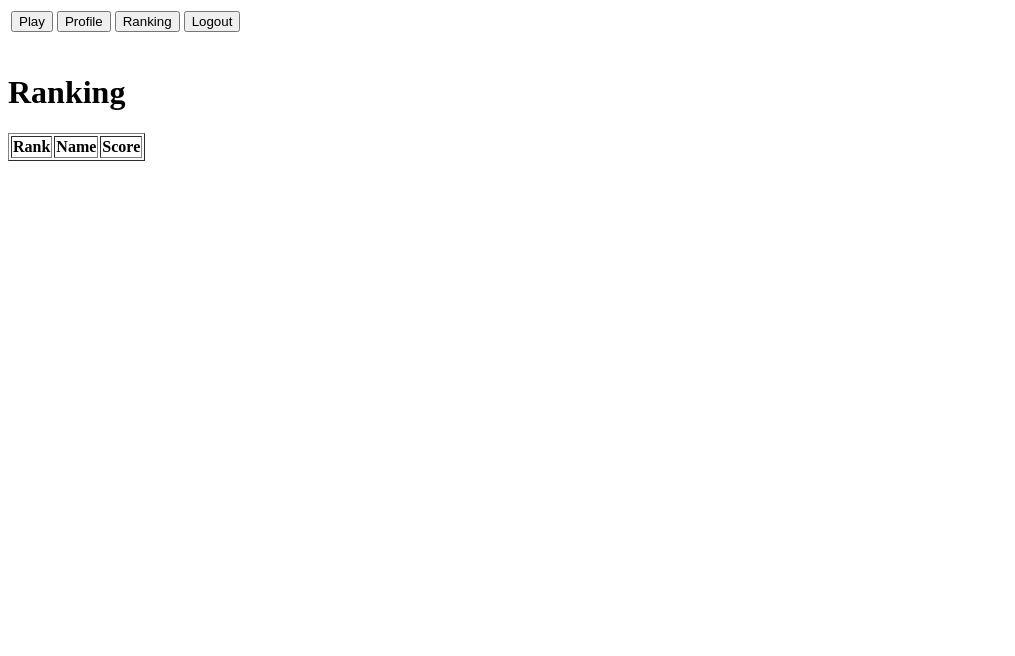
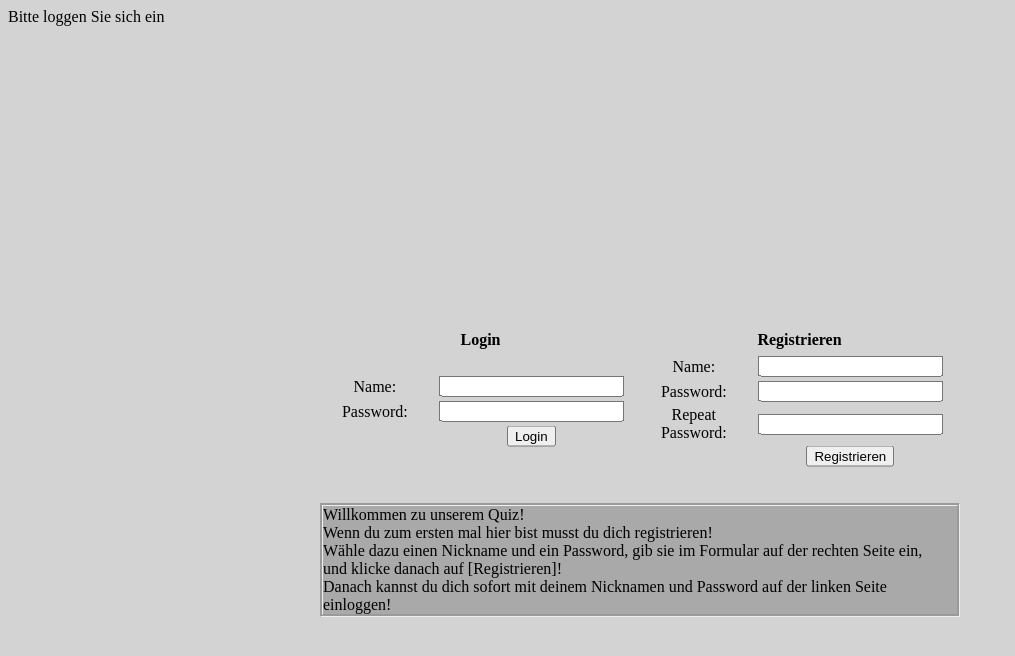
Before and after one commit to scriptprogramming/game_dev, a PHP site: page /ranking.php in a window 1280 px wide. Shown: the top 656 px of the page, without its empty margins (0-1015 px from the left). Run offline with PHP 8.4, Linux system fonts and the light colour scheme; data that the repository does not hold is empty.

Commit message:
christian update 2.0

```diff
--- a/game_dev/index.php
+++ b/game_dev/index.php
@@ -13,7 +13,7 @@ and open the template in the editor.
         <?php
         session_start();
         if (isset($_SESSION["logIn"]) && $_SESSION["logIn"] === "true") {
-            header("location:./mainpage.php");
+            header("location:./ranking.php");
         }
         require './lib/Template.class.php';
         $tem = new Template();
--- a/ranking.php
+++ b/ranking.php
@@ -2,10 +2,17 @@
 
 require './lib/Template.class.php';
 
-$tpl = new Template();
-$tplInner = new Template();
+session_start();
 
-$tpl->assign('title', 'Ranking');
-$tpl->assign('content', $tplInner->returnContent('templates/ranking.tpl'));
+$tem = new Template();
+if (isset($_SESSION["logIn"]) && $_SESSION["logIn"] === "true") {
+    $temInner = new Template();
 
-$tpl->display('templates/mainTemplate.tpl');
+    $tem->assign('title', 'Ranking');
+    $tem->assign('content', $temInner->returnContent('templates/ranking.tpl'));
+
+    $tem->display('templates/mainTemplate.tpl');
+} else {
+    $tem->assign("Info", "Bitte loggen Sie sich ein");
+    $tem->display("./templates/startpage.tpl");
+}
--- a/scripts/script.js
+++ b/scripts/script.js
@@ -12,13 +12,13 @@ function loadTable() {
         for (var i = 0; i < data.length; i++) {
 
             htmlTable += "<tr>";
-            htmlTable += "<td align='center'>";
+            htmlTable += "<td align='center' class='feld'>";
             htmlTable += (i + 1);
             htmlTable += "</td>";
-            htmlTable += "<td align='center'>";
+            htmlTable += "<td align='center' class='feld'>";
             htmlTable += data[i]['name'];
             htmlTable += "</td>";
-            htmlTable += "<td align='center'>";
+            htmlTable += "<td align='center' class='feld'>";
             htmlTable += data[i]['score'];
             htmlTable += "</td>";
             htmlTable += "</tr>";
--- /dev/null
+++ b/styles/generalStyle.css
@@ -0,0 +1,59 @@
+
+body{
+    min-width: 1000px;
+    overflow: scroll;
+    background-color: lightgray;
+}
+
+.btn{
+
+}
+
+#t1{
+    position: absolute;
+    top: 50%;
+    left: 50%;
+    transform: translate(-50%, -50%);
+    z-index: 6;
+}
+
+#t2{
+    background-color: darkgray;
+    position: absolute;
+    top: 50%;
+    left: 50%;
+    transform: translate(-50%, -50%);
+    border-style: groove;
+}
+
+td{
+    width: 25%;
+    text-align: center;
+}
+
+#label{
+    background-color: darkgray;
+    position: absolute;
+    top: 70%;
+    left: 50%;
+    transform: translate(-50%, -50%);
+    border-style: groove;
+}
+
+#ranking{
+    position: absolute;
+    left: 50%;
+    transform: translate(-50%, 0);
+}
+
+#table{
+    background-color: darkgray;
+}
+
+.feld{
+    background-color: white;
+}
+
+.menu{
+    width: 3cm;
+}
--- a/templates/mainTemplate.tpl
+++ b/templates/mainTemplate.tpl
@@ -7,21 +7,22 @@
         <meta name="viewport" content="width=device-width, initial-scale=1.0">
         <script type="text/javascript" src="./scripts/jquery-1.11.3.js"></script>
         <script type="text/javascript" src="scripts/script.js"></script>
+        <link rel="stylesheet" href="./styles/generalStyle.css">
     </head>
     <body>
         <div>
             <table>
                 <td><form action="game.php">
-                        <input type="submit" value="Play" />
+                        <input type="submit" value="Play" title="Spiel das Quiz" class="menu" />
                     </form></td>
                 <td><form action="profile.php">
-                        <input type="submit" value="Profile" />
+                        <input type="submit" value="Profil" title="Sieh dir dein Profil an" class="menu" />
                     </form></td>
                 <td><form action="ranking.php">
-                        <input type="submit" value="Ranking" />
+                        <input type="submit" value="Bestenliste" title="Sieh dir den Highscore an" class="menu" />
                     </form></td>
                 <td><form action="logout.php">
-                        <input type="submit" value="Logout" />
+                        <input type="submit" value="Logout" title="Hier geht's raus" class="menu" />
                     </form></td>
             </table>
         </div>
--- a/templates/ranking.tpl
+++ b/templates/ranking.tpl
@@ -1,7 +1,7 @@
 <!DOCTYPE HTML>
 
-<h1>Ranking</h1>
-<div>
+<h1 align="center">Bestenliste</h1>
+<div id="ranking">
     <table id="table" border="1">
 
     </table>
--- /dev/null
+++ b/templates/startpage.tpl
@@ -0,0 +1,70 @@
+<!Doctype html>
+
+<html>
+
+    <head>
+        <title>Das Quiz-Index</title>
+        <link rel="stylesheet" href="./styles/generalStyle.css">
+        <meta charset="UTF-8">
+        <meta name="viewport" content="width=device-width, initial-scale=1.0">
+    </head>
+    <body>
+        {$Info}
+        <table id="t1">
+            <tr>
+                <th>Login</th>
+                <th>Registrieren</th>
+            </tr>
+            <tr>
+                <td>
+                    <form id="login" method="post" action="./login_post.php">
+                        <table>
+
+                            <tr>
+                                <td>Name:</td>
+                                <td><input type="text" name="logName" value="" size="20" /></td>
+                            </tr>
+                            <tr>
+                                <td>Password:</td>
+                                <td><input type="password" name="logPW" value="" /></td>
+                            </tr>
+                            <tr>
+                                <td></td>
+                                <td><input type="submit" value="Login" name="login" id="subLogin" /></td>
+                            </tr>
+                        </table>
+                    </form>
+                </td>
+                <td>
+                    <form id="register" method="post" action="./register_post.php">
+                        <table>
+                            <tr>
+                                <td>Name:</td>
+                                <td><input type="text" name="regName" value="" /></td>
+                            </tr>
+                            <tr>
+                                <td>Password:</td>
+                                <td> <input type="password" name="regPWfirst" value="" /> </td>
+                            </tr>
+                            <tr>
+                                <td>Repeat Password:</td>
+                                <td> <input type="password" name="regPWsecond" value="" /> </td>
+                            </tr>
+                            <tr>
+                                <td></td>
+                                <td><input type="submit" value="Registrieren" name="reglogin" id="regLogin" /></td>
+                            </tr>
+                        </table>
+                    </form>
+                </td>
+            </tr>
+        </table>
+        <div id="label">
+            Willkommen zu unserem Quiz!<br>
+            Wenn du zum ersten mal hier bist musst du dich registrieren!<br>
+            Wähle dazu einen Nickname und ein Password, gib sie im Formular auf der rechten Seite ein,<br>
+            und klicke danach auf [Registrieren]!<br>
+            Danach kannst du dich sofort mit deinem Nicknamen und Password auf der linken Seite einloggen!
+        </div>
+    </body>
+</html>
```
Also changed, not shown: changePW.php (added, +33 -0 lines), game_dev/mainpage.php (deleted, +0 -21 lines), index.php (added, +11 -0 lines), login_post.php (added, +32 -0 lines), logout.php (added, +12 -0 lines), phpinfo.php (added, +7 -0 lines), profile.php (added, +31 -0 lines), register_post.php (added, +47 -0 lines), templates/profile.tpl (added, +37 -0 lines).
